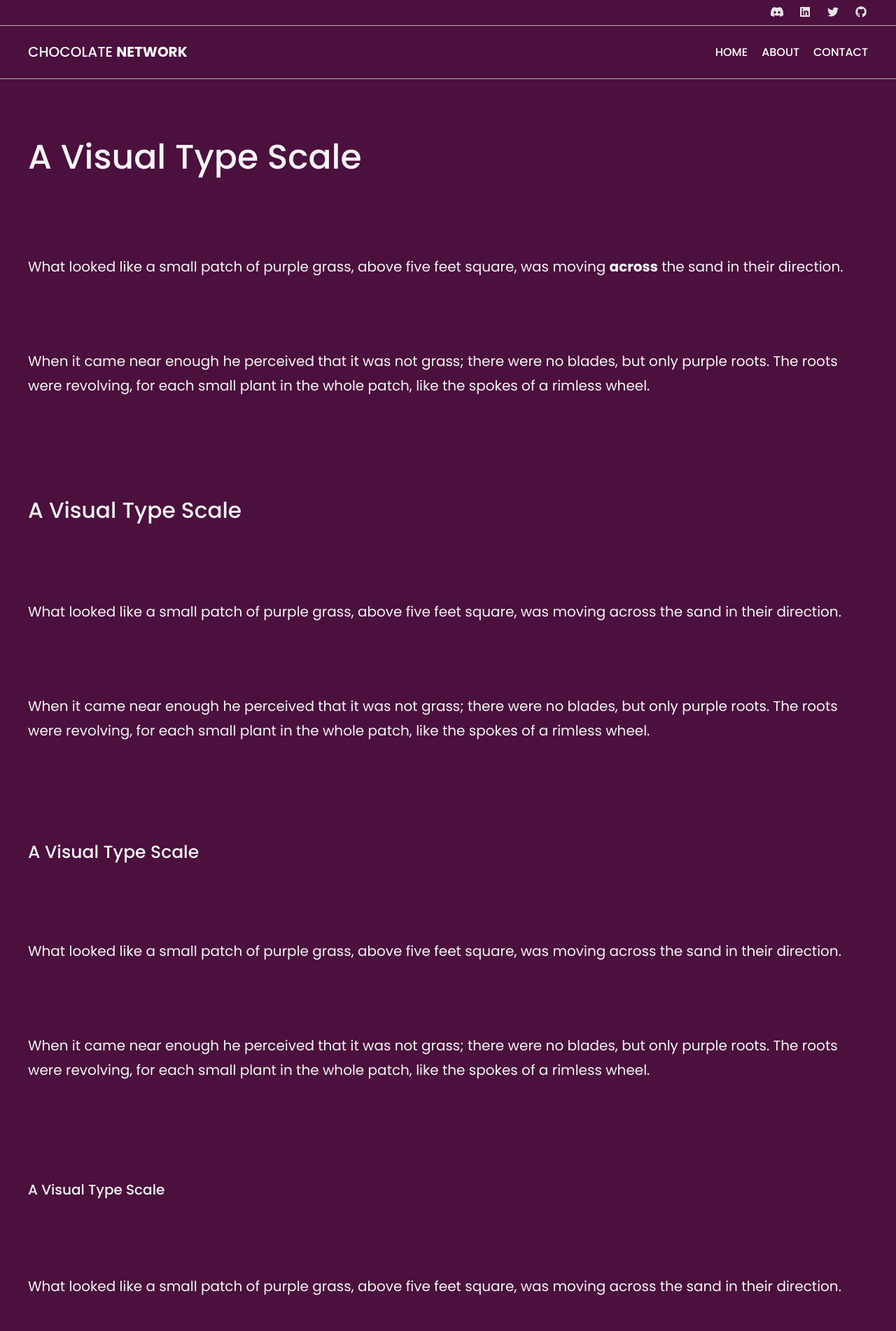
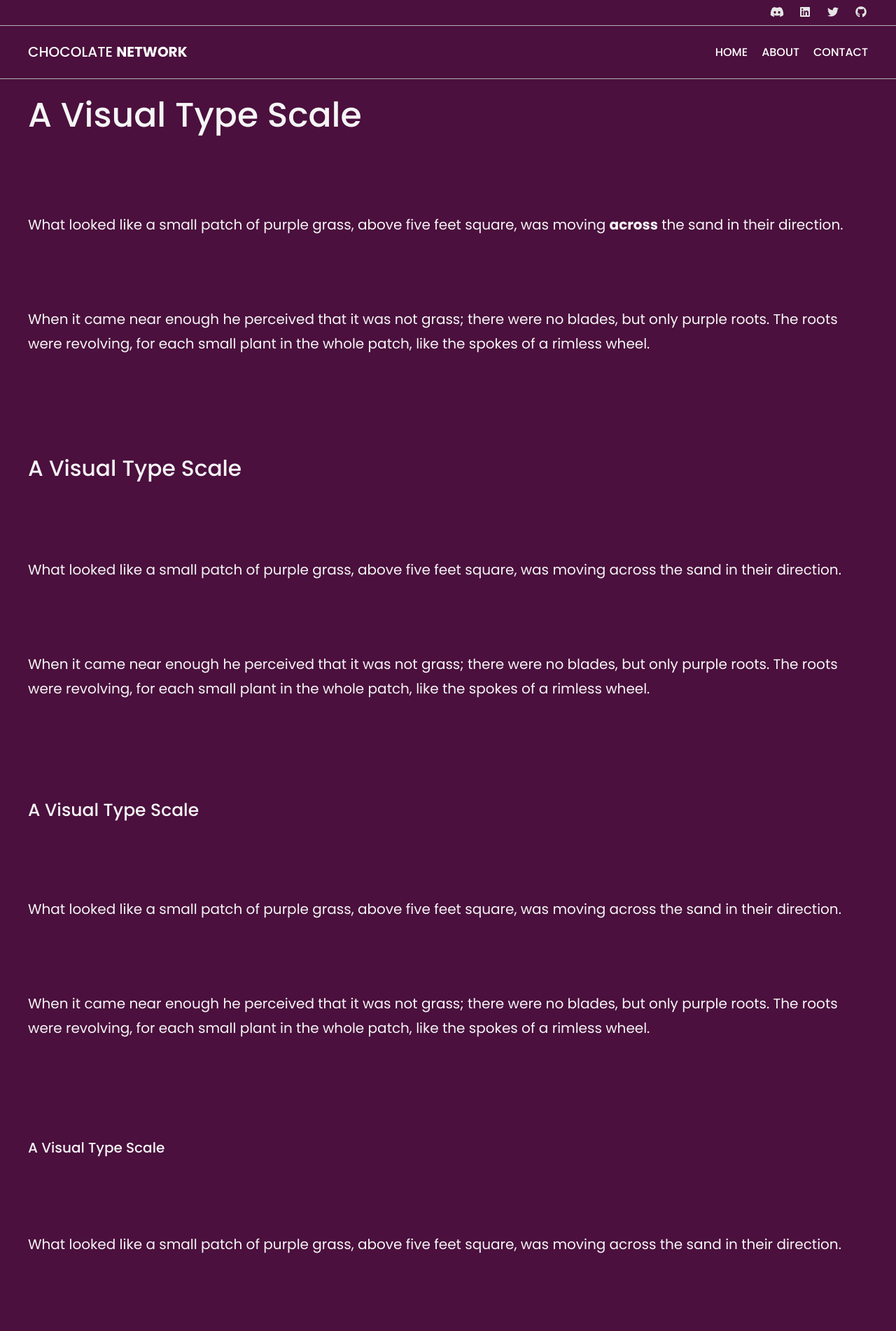
Before and after one commit to chocolatenetwork/choco-pages, a Jekyll site: the page built from _posts/2021-12-31-first-blog.md, in a window 1280 px wide. Shown: the top 1902 px of the page at 70% size. Built offline with Jekyll 4.4.1, drawn with Linux system fonts in a browser that asks for light colours.

Commit message:
(chore) Moved images to right dir, fixed h1 margin
Nb: Removing top margin for all h1 is a part of the type-scale

```diff
--- a/_sass/_organisms.scss
+++ b/_sass/_organisms.scss
@@ -40,7 +40,6 @@
       'two two two two two bla bla  three three three three three';
   }
   & h1{
-    margin-top: 0; // Handled by padding.
     margin-bottom: 0.64rem; // for p.
   }
   & p {
--- a/_sass/primitives/_typography.scss
+++ b/_sass/primitives/_typography.scss
@@ -53,6 +53,7 @@ h5 {
   line-height: 1.3;
 }
 h1 {
+  margin-top: 0;
   font-size: $title;
 }
 
```
Also changed, not shown: assets/images/choc_heading_11.png (renamed from img/choc_heading_11.png), assets/images/chocicon.gif (renamed from img/chocicon.gif).
